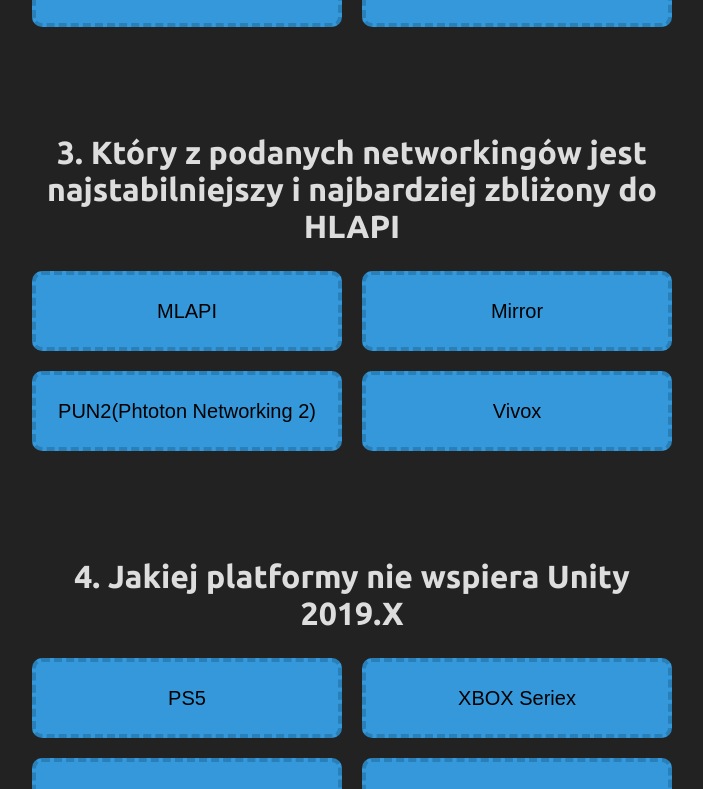
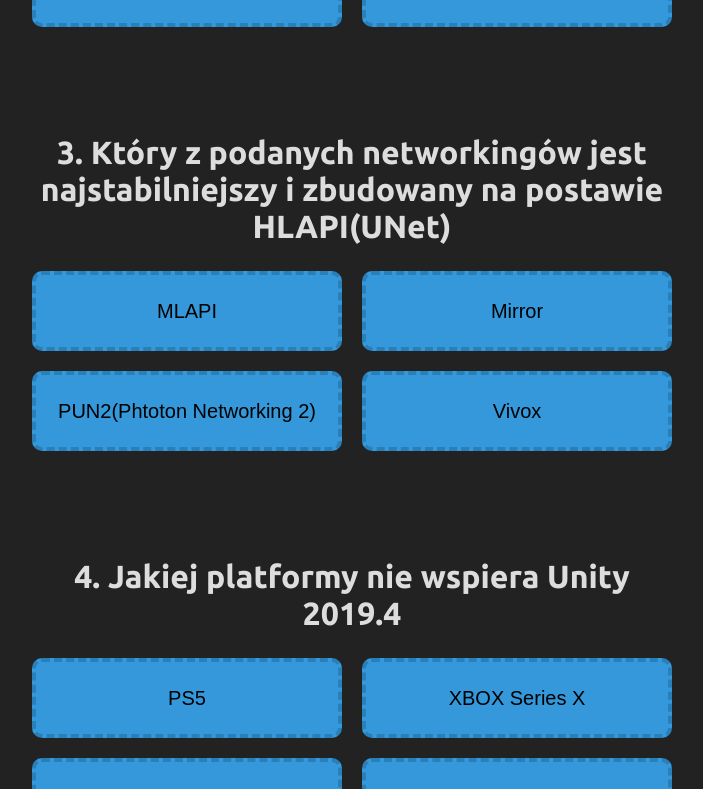
Before and after one commit to Maciejowski2006/unity-quiz, a Vue app: page / in a window 1280 px wide. Shown: the part 763-1552 px from the top of the page, without its empty margins (288-991 px from the left). Built offline with nearby package versions, Linux system fonts and the light colour scheme.

Commit message:
Added more questions

```diff
--- a/src/components/Questions.vue
+++ b/src/components/Questions.vue
@@ -25,7 +25,7 @@ export default {
 					]
 				},
 				{
-					question: "Który z podanych networkingów jest najstabilniejszy i najbardziej zbliżony do HLAPI",
+					question: "Który z podanych networkingów jest najstabilniejszy i zbudowany na postawie HLAPI(UNet)",
 					right: 1,
 					answers: [
 						"MLAPI",
@@ -35,13 +35,13 @@ export default {
 					]
 				},
 				{
-					question: "Jakiej platformy nie wspiera Unity 2019.X",
+					question: "Jakiej platformy nie wspiera Unity 2019.4",
 					right: 2,
 					answers: [
 						"PS5",
-						"XBOX Seriex",
+						"XBOX Series X",
 						"PowerPC",
-						"ARM"
+						"tvOS"
 					]
 				},
 				{
@@ -72,6 +72,27 @@ export default {
 						"Reverb",
 						"Noise",
 						"Normalize"
+					]
+				}
+				,
+				{
+					question: "Który z tych obiektów, nie jest dostępny w domyślnej wersji Unity",
+					right: 0,
+					answers: [
+						"UI Document",
+						"Empty GameObject",
+						"Point Light",
+						"Audio Reverb Zone"
+					]
+				},
+				{
+					question: "Od jakiego planu dostępny jest ciemny motyw w edytorze od wersji 2019.4",
+					right: 3,
+					answers: [
+						"Plus",
+						"Pro",
+						"Enterprise",
+						"Jest dostępny w każdej wersji"
 					]
 				}
 			],
```
